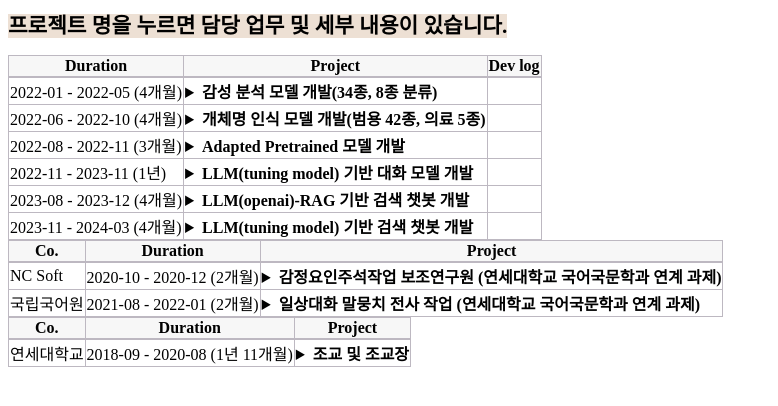
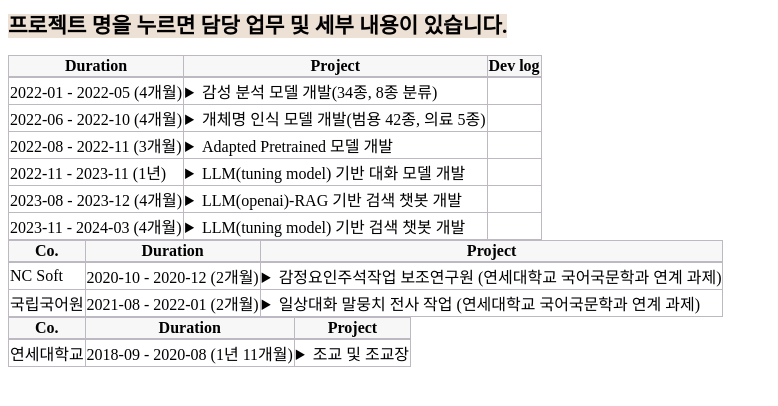
Before and after one commit to finddme/finddme.github.io, a Jekyll site: the page built from _posts/2022-01-01-Project.md, in a window 1280 px wide. Shown: the top 406 px of the page, without its empty margins (0-778 px from the left). Built offline with Jekyll 4.4.1, drawn with Linux system fonts in a browser that asks for light colours.

Commit message:
Update 2022-01-01-Project.md

```diff
--- a/_posts/2022-01-01-Project.md
+++ b/_posts/2022-01-01-Project.md
@@ -31,7 +31,7 @@ tag: NLP
          <td class="line">
            <details>
            <summary><span class="glyphicon glyphicon-menu-right"></span>
-            <span class="glyphicon glyphicon-option-horizontal" style="display:none"></span><strong>감성 분석 모델 개발(34종, 8종 분류)</strong></summary>
+            <span class="glyphicon glyphicon-option-horizontal" style="display:none"></span>감성 분석 모델 개발(34종, 8종 분류)</summary>
               <li>담당 업무:</li>
                   1) 한국어 감성 class 선정<br>
                   2) 데이터 수집<br>
@@ -55,7 +55,7 @@ tag: NLP
          <td class="line">
            <details>
            <summary><span class="glyphicon glyphicon-menu-right"></span>
-            <span class="glyphicon glyphicon-option-horizontal" style="display:none"></span><strong>개체명 인식 모델 개발(범용 42종, 의료 5종)</strong></summary>
+            <span class="glyphicon glyphicon-option-horizontal" style="display:none"></span>개체명 인식 모델 개발(범용 42종, 의료 5종)</summary>
               <li>담당 업무: </li>
                   1) 범용/의료 개체명 인식 모델 개발<br>
               <br>
@@ -76,7 +76,7 @@ tag: NLP
          <td class="line">
            <details>
            <summary><span class="glyphicon glyphicon-menu-right"></span>
-            <span class="glyphicon glyphicon-option-horizontal" style="display:none"></span><strong>Adapted Pretrained 모델 개발</strong></summary>
+            <span class="glyphicon glyphicon-option-horizontal" style="display:none"></span>Adapted Pretrained 모델 개발</summary>
               <li>담당 업무: </li>
                   1) 특수 도메인에 사용될 Pretrained model 추가 학습 모델 개발(BERT, Electra, Roberta)<br>
               <br>
@@ -98,7 +98,7 @@ tag: NLP
          <td class="line">
            <details>
            <summary><span class="glyphicon glyphicon-menu-right"></span>
-            <span class="glyphicon glyphicon-option-horizontal" style="display:none"></span><strong>LLM(tuning model) 기반 대화 모델 개발</strong></summary>
+            <span class="glyphicon glyphicon-option-horizontal" style="display:none"></span>LLM(tuning model) 기반 대화 모델 개발</summary>
               <li>담당 업무: </li>
                   1) LLM 기반 멀티턴  대화 모델 개발<br>
                   2) LLM instruction data 수집 및 전처리<br>
@@ -132,7 +132,7 @@ tag: NLP
          <td class="line">
            <details>
            <summary><span class="glyphicon glyphicon-menu-right"></span>
-            <span class="glyphicon glyphicon-option-horizontal" style="display:none"></span><strong>LLM(openai)-RAG 기반 검색 챗봇 개발</strong></summary>
+            <span class="glyphicon glyphicon-option-horizontal" style="display:none"></span>LLM(openai)-RAG 기반 검색 챗봇 개발</summary>
               <li>담당 업무: </li>
                   1) LLM 기반 검색 시스템 개발<br>
               <br>
@@ -170,7 +170,7 @@ tag: NLP
          <td class="line">
            <details>
            <summary><span class="glyphicon glyphicon-menu-right"></span>
-            <span class="glyphicon glyphicon-option-horizontal" style="display:none"></span><strong>LLM(tuning model) 기반 검색 챗봇 개발</strong></summary>
+            <span class="glyphicon glyphicon-option-horizontal" style="display:none"></span>LLM(tuning model) 기반 검색 챗봇 개발</summary>
               <li>담당 업무: </li>
                   1) LLM 기반 검색 챗봇 개발<br>
               <br>
@@ -226,7 +226,7 @@ tag: NLP
          <td class="line">
            <details>
            <summary><span class="glyphicon glyphicon-menu-right"></span>
-            <span class="glyphicon glyphicon-option-horizontal" style="display:none"></span><strong>감정요인주석작업 보조연구원 (연세대학교 국어국문학과 연계 과제)</strong></summary>
+            <span class="glyphicon glyphicon-option-horizontal" style="display:none"></span>감정요인주석작업 보조연구원 (연세대학교 국어국문학과 연계 과제)</summary>
               <li>담당 업무: </li>
                   1) 텍스트 감성 요인 라벨링<br>
               <br>
@@ -244,7 +244,7 @@ tag: NLP
          <td class="line">
            <details>
            <summary><span class="glyphicon glyphicon-menu-right"></span>
-            <span class="glyphicon glyphicon-option-horizontal" style="display:none"></span><strong>일상대화 말뭉치 전사 작업 (연세대학교 국어국문학과 연계 과제)</strong></summary>
+            <span class="glyphicon glyphicon-option-horizontal" style="display:none"></span>일상대화 말뭉치 전사 작업 (연세대학교 국어국문학과 연계 과제)</summary>
               <li>담당 업무: </li>
                   1) 텍스트 감성 요인 라벨링<br>
               <br>
@@ -287,7 +287,7 @@ tag: NLP
          <td class="line">
            <details>
            <summary><span class="glyphicon glyphicon-menu-right"></span>
-            <span class="glyphicon glyphicon-option-horizontal" style="display:none"></span><strong>조교 및 조교장</strong></summary>
+            <span class="glyphicon glyphicon-option-horizontal" style="display:none"></span>조교 및 조교장</summary>
               <li>담당 업무: </li>
                   1) 학과 행사 관리<br>
                   2) 학과 전공 수업 관리 (과제 관리, 시험 감독 등)<br>
```
